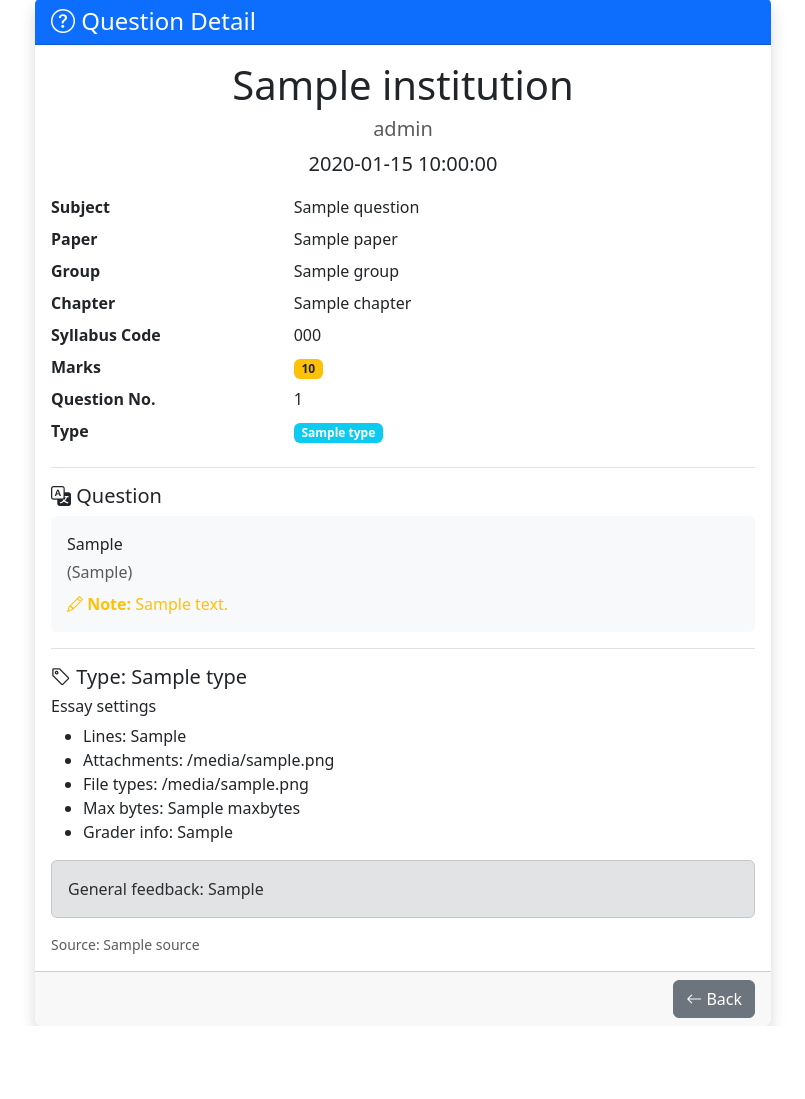
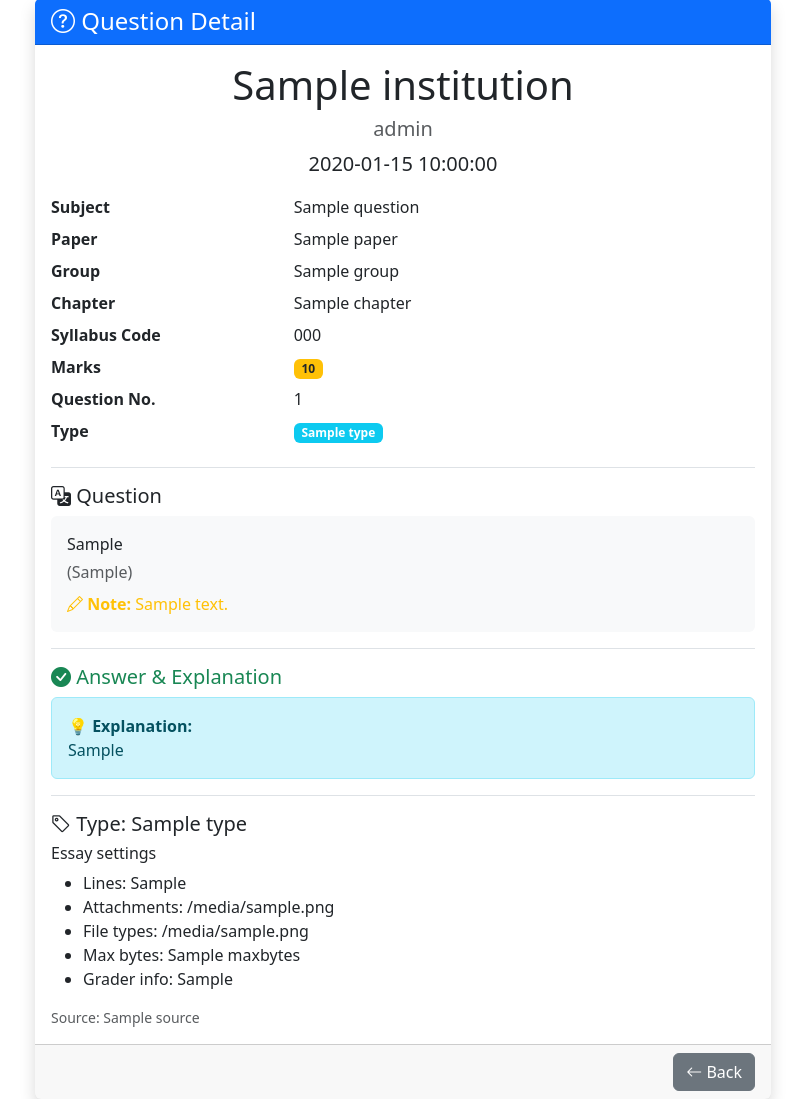
Before and after one commit to blee-design/lecture-manager, a Flask app: template templates/question_detail.html in a window 1280 px wide. Shown: the part 81-1180 px from the top of the page, without its empty margins (237-1042 px from the left). Before the commit the page ends 1107 px from the top, so only its background shows below. Run offline with Flask 3, Linux system fonts and the light colour scheme; the template is opened without the code that fills it: most values are stand-ins (such as "Sample title", 1, 10 or a date in 2020); some libraries are stand-ins or nearby versions.

Commit message:
Improved question paper display.

```diff
--- a/lecture_manager/__init__.py
+++ b/lecture_manager/__init__.py
@@ -6,4 +6,4 @@ YouTube Lecture Manager package.
 
 from .facebook_manager import add_facebook_entry, get_facebook_entry_by_id, list_facebook_entries, delete_facebook_entry
 
-__version__ = "3.0.0-1"
+__version__ = "3.0.1-2"
--- a/lecture_manager/question_bank.py
+++ b/lecture_manager/question_bank.py
@@ -641,21 +641,23 @@ def _display_single_question(q):
         if options:
             print("\n  Options:")
             for opt in options:
-                marker = " *" if opt.get('correct', False) else ""
+                marker = " ✓" if opt.get('correct', False) else ""
                 print(f"    - {opt.get('text', '')}{marker}")
-            if q.get('fraction_correct') is not None or q.get('fraction_wrong') is not None:
-                print(f"    Correct fraction: {q.get('fraction_correct', 100)}% | Wrong fraction: {q.get('fraction_wrong', -20)}%")
+        if q.get('fraction_correct') is not None or q.get('fraction_wrong') is not None:
+            print(f"    Correct fraction: {q.get('fraction_correct', 100)}% | "
+                  f"Wrong fraction: {q.get('fraction_wrong', -20)}%")
+
     elif q_type == 'truefalse':
         options = q.get('options', [])
-        correct_opt = next((opt for opt in options if opt.get('correct', False)), None)
-        if correct_opt:
-            print(f"\n  Correct answer: {color_text(correct_opt.get('text', ''), COLORS.GREEN)}")
-        if q.get('feedback_true'):
-            print(f"    Feedback if True: {q['feedback_true']}")
-        if q.get('feedback_false'):
-            print(f"    Feedback if False: {q['feedback_false']}")
+        if options:
+            print("\n  Options:")
+            for opt in options:
+                marker = " ✓" if opt.get('correct', False) else ""
+                print(f"    - {opt.get('text', '')}{marker}")
         if q.get('fraction_correct') is not None or q.get('fraction_wrong') is not None:
-            print(f"    Correct fraction: {q.get('fraction_correct', 100)}% | Wrong fraction: {q.get('fraction_wrong', -20)}%")
+            print(f"    Correct fraction: {q.get('fraction_correct', 100)}% | "
+                  f"Wrong fraction: {q.get('fraction_wrong', -20)}%")
+
     elif q_type == 'matching':
         pairs = q.get('pairs', [])
         if pairs:
@@ -666,12 +668,6 @@ def _display_single_question(q):
             print(f"    Shuffle answers: {'Yes' if q['shuffle_answers'] else 'No'}")
         if q.get('show_num_correct'):
             print("    Show number correct: Yes")
-        if q.get('correct_feedback'):
-            print(f"    Correct feedback: {q['correct_feedback']}")
-        if q.get('partially_correct_feedback'):
-            print(f"    Partially correct feedback: {q['partially_correct_feedback']}")
-        if q.get('incorrect_feedback'):
-            print(f"    Incorrect feedback: {q['incorrect_feedback']}")
         hints = q.get('hints', [])
         if hints:
             print("    Hints:")
@@ -682,6 +678,7 @@ def _display_single_question(q):
                 if hint.get('show_num_correct'):
                     line += " (shows number correct)"
                 print(line)
+
     else:  # essay
         print(f"\n  Response lines: {q.get('response_lines', 15)}")
         print(f"  Attachments: {q.get('attachments', 0)}")
@@ -689,11 +686,43 @@ def _display_single_question(q):
             print(f"  File types: {q['filetypes']}")
         if q.get('maxbytes'):
             print(f"  Max bytes: {q['maxbytes']}")
-        if q.get('grader_info'):
-            print(f"  Grader info: {q['grader_info']}")
-
-    if q.get('general_feedback'):
-        print(f"\n  {color_text('General Feedback:', COLORS.BLUE)} {q['general_feedback']}")
+
+    # ---- Unified ANSWER & EXPLANATION section ----
+    answer_lines = []
+
+    if q_type == 'multichoice':
+        correct = next((o.get('text', '') for o in q.get('options', []) if o.get('correct')), None)
+        if correct:
+            answer_lines.append(f"✅ Correct option: {correct}")
+
+    elif q_type == 'truefalse':
+        correct = next((o.get('text', '') for o in q.get('options', []) if o.get('correct')), None)
+        if correct:
+            answer_lines.append(f"✅ Correct answer: {correct}")
+        if q.get('feedback_true'):
+            answer_lines.append(f"   • If answered True : {html_to_terminal(q['feedback_true'])}")
+        if q.get('feedback_false'):
+            answer_lines.append(f"   • If answered False: {html_to_terminal(q['feedback_false'])}")
+
+    elif q_type == 'matching':
+        if q.get('correct_feedback'):
+            answer_lines.append(f"   • Correct          : {html_to_terminal(q['correct_feedback'])}")
+        if q.get('partially_correct_feedback'):
+            answer_lines.append(f"   • Partially correct: {html_to_terminal(q['partially_correct_feedback'])}")
+        if q.get('incorrect_feedback'):
+            answer_lines.append(f"   • Incorrect        : {html_to_terminal(q['incorrect_feedback'])}")
+
+    gf = q.get('general_feedback')
+    if gf:
+        answer_lines.append(f"💡 Explanation: {html_to_terminal(gf)}")
+
+    if q_type == 'essay' and q.get('grader_info'):
+        answer_lines.append(f"📝 Grader notes: {html_to_terminal(q['grader_info'])}")
+
+    if answer_lines:
+        print("\n  " + color_text("📖 ANSWER & EXPLANATION", COLORS.GREEN, bold=True))
+        for line in answer_lines:
+            print(f"    {line}")
 
     print("─" * 70)
 
--- a/setup.py
+++ b/setup.py
@@ -67,7 +67,7 @@ with open("README.md", "r", encoding="utf-8") as fh:
 
 setup(
     name="lecture-manager",
-    version="3.0.0-1",                     # bumped version
+    version="3.0.1-2",                     # bumped version
     description="Unified media manager for YouTube lectures, Facebook content, Instapaper offline reading, question bank, and Pomodoro timer",
     long_description=long_description,
     long_description_content_type="text/markdown",
--- a/templates/question_detail.html
+++ b/templates/question_detail.html
@@ -70,6 +70,83 @@
             {% endif %}
           </div>
         </div>
+
+        <!-- ===== ANSWER & EXPLANATION ===== -->
+        {% set has_answer = question.general_feedback
+                            or question.grader_info
+                            or (question.type == 'multichoice' and question.options|selectattr('correct')|list|length > 0)
+                            or (question.type == 'truefalse' and question.options|selectattr('correct')|list|length > 0)
+                            or question.correct_feedback
+                            or question.partially_correct_feedback
+                            or question.incorrect_feedback
+                            or question.feedback_true
+                            or question.feedback_false %}
+        {% if has_answer %}
+        <div class="border-top pt-3 mt-3">
+          <h5 class="text-success">
+            <i class="bi bi-check-circle-fill"></i> Answer &amp; Explanation
+          </h5>
+
+          {# ---- Explicit correct answer ---- #}
+          {% if question.type == 'multichoice' %}
+            {% for opt in question.options %}{% if opt.correct %}
+              <div class="alert alert-success py-2 mb-2">
+                <strong>✅ Correct option:</strong> {{ opt.text|safe }}
+              </div>
+            {% endif %}{% endfor %}
+
+          {% elif question.type == 'truefalse' %}
+            {% for opt in question.options %}{% if opt.correct %}
+              <div class="alert alert-success py-2 mb-2">
+                <strong>✅ Correct answer:</strong> {{ opt.text }}
+              </div>
+            {% endif %}{% endfor %}
+            {% if question.feedback_true %}
+              <div class="alert alert-light border py-2 mb-1 small">
+                <strong>If answered True:</strong> {{ question.feedback_true|safe }}
+              </div>
+            {% endif %}
+            {% if question.feedback_false %}
+              <div class="alert alert-light border py-2 mb-1 small">
+                <strong>If answered False:</strong> {{ question.feedback_false|safe }}
+              </div>
+            {% endif %}
+
+          {% elif question.type == 'matching' %}
+            {% if question.correct_feedback %}
+              <div class="alert alert-success py-2 mb-1 small">
+                <strong>Correct:</strong> {{ question.correct_feedback|safe }}
+              </div>
+            {% endif %}
+            {% if question.partially_correct_feedback %}
+              <div class="alert alert-warning py-2 mb-1 small">
+                <strong>Partially correct:</strong> {{ question.partially_correct_feedback|safe }}
+              </div>
+            {% endif %}
+            {% if question.incorrect_feedback %}
+              <div class="alert alert-danger py-2 mb-1 small">
+                <strong>Incorrect:</strong> {{ question.incorrect_feedback|safe }}
+              </div>
+            {% endif %}
+          {% endif %}
+
+          {# ---- General feedback as explanation / model answer ---- #}
+          {% if question.general_feedback %}
+            <div class="alert alert-info">
+              <strong>💡 Explanation:</strong><br>
+              {{ question.general_feedback|safe }}
+            </div>
+          {% endif %}
+
+          {# ---- Essay grader notes ---- #}
+          {% if question.type == 'essay' and question.grader_info %}
+            <div class="alert alert-secondary">
+              <strong>📝 Grader notes:</strong><br>
+              {{ question.grader_info|safe }}
+            </div>
+          {% endif %}
+        </div>
+        {% endif %}
 
         <!-- ===== TYPE-SPECIFIC RICH CONTENT ===== -->
         <div class="border-top pt-3 mt-3">
@@ -166,10 +243,6 @@
             </ul>
           {% endif %}
 
-          {% if question.general_feedback %}
-            <div class="alert alert-secondary mt-3">General feedback: {{ question.general_feedback }}</div>
-          {% endif %}
-
           {% if question.source %}
             <div class="small text-muted">Source: {{ question.source }}</div>
           {% endif %}
```
Also changed, not shown: 1 other file.
